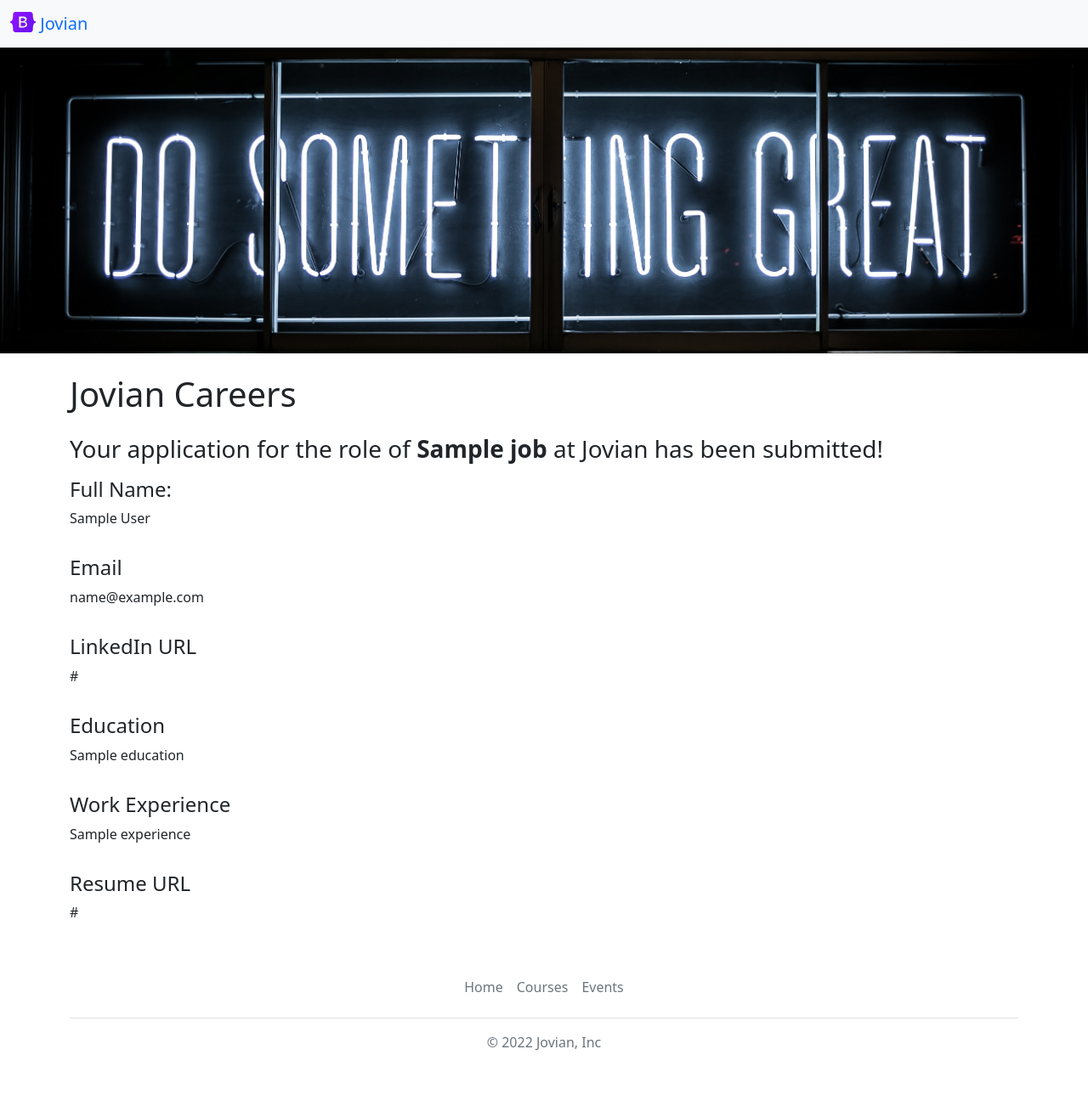
After one commit to brenjamin/jovian-careers-website, a Flask app: template templates/application_submitted.html in a window 1280 px wide. The commit adds this page. Shown: the whole page at 85% size. Run offline with Flask 3, Linux system fonts and the light colour scheme; the template is opened without the code that fills it: most values are stand-ins (such as "Sample title", 1, 10 or a date in 2020).

Commit message:
Add application form that stores applications in database

```diff
--- a/app.py
+++ b/app.py
@@ -1,5 +1,5 @@
-from flask import Flask, render_template, jsonify
-from database import load_jobs_from_db, load_job_from_db
+from flask import Flask, render_template, jsonify, request
+from database import load_jobs_from_db, load_job_from_db, add_application_to_db
 
 app = Flask(__name__)
 
@@ -25,6 +25,13 @@ def show_job(id):
 
   return render_template('jobpage.html', job=job)
 
+@app.route("/job/<id>/apply", methods=['post'])
+def apply_to_job(id):
+  data = request.form
+  job = load_job_from_db(id)
+  add_application_to_db(id, data)
+  return render_template('application_submitted.html', application=data, job=job)
+
 
 if __name__ == "__main__":
   app.run(host='0.0.0.0', debug=True)
--- a/database.py
+++ b/database.py
@@ -30,3 +30,8 @@ def load_job_from_db(id):
       return None
     else:
       return dict(zip(column_names, rows[0]))
+
+def add_application_to_db(job_id, data):
+  with engine.connect() as conn:
+    query = text("INSERT INTO applications (job_id, full_name, email, linkedin_url, education, work_experience, resume_url) VALUES (:job_id, :full_name, :email, :linkedin_url, :education, :work_experience, :resume_url)")
+    conn.execute(query, {'job_id': job_id, 'full_name': data['full_name'], 'email': data['email'], 'education': data['education'], 'work_experience': data['work_experience'], 'resume_url': data['resume_url'], 'linkedin_url': data['linkedin_url']})
--- /dev/null
+++ b/templates/application_submitted.html
@@ -0,0 +1,58 @@
+<!DOCTYPE html>
+<html lang="en">
+<head>
+  <meta charset="UTF-8">
+  <meta http-equiv="X-UA-Compatible" content="IE=edge">
+  <meta name="viewport" content="width=device-width, initial-scale=1.0">
+  <meta charset="utf-8">
+  {% include 'bootstrap.html' %}
+  <title>Application Submitteed</title>
+</head>
+<body>
+  {% include 'nav.html' %}
+  {% include 'banner.html' %}
+  <div class="container mt-4">
+    <h1 class="mt-2 mb-4">Jovian Careers</h1>
+    <h2 class="h3">Your application for the role of <b>{{job['title']}}</b> at Jovian has been submitted!</h2>
+  </div>
+  <div class="container mt-3 d-flex flex-column gap-3">
+    <div>
+    <h2 class="h4">
+      Full Name:
+    </h2>
+    <p>{{application['full_name']}}</p>
+    </div>
+    <div>
+    <h2 class="h4">
+      Email
+    </h2>
+    <p>{{application['email']}}</p>
+    </div>
+    <div>
+    <h2 class="h4">
+      LinkedIn URL
+    </h2>
+    <p>{{application['linkedin_url']}}</p>
+    </div>
+    <div>
+    <h2 class="h4">
+      Education
+    </h2>
+    <p>{{application['education']}}</p>
+    </div>
+    <div>
+    <h2 class="h4">
+      Work Experience
+    </h2>
+    <p>{{application['experience']}}</p>
+    </div>
+    <div>
+    <h2 class="h4">
+      Resume URL
+    </h2>
+    <p>{{application['resume_url']}}</p>
+    </div>
+  </div>
+  {% include 'footer.html' %}
+</body>
+</html>
--- a/templates/jobpage.html
+++ b/templates/jobpage.html
@@ -30,7 +30,8 @@
   </ol>
     <h2 class="h4">Salary</h2>
   <p>{{job.currency}}{{job.salary}}</p>
+    {% include 'application_form.html' %}
+   </div>
   {% include 'footer.html' %}
-   </div>
 </body>
 </html>
```
Also changed, not shown: templates/application_form.html (added, +28 -0 lines).
